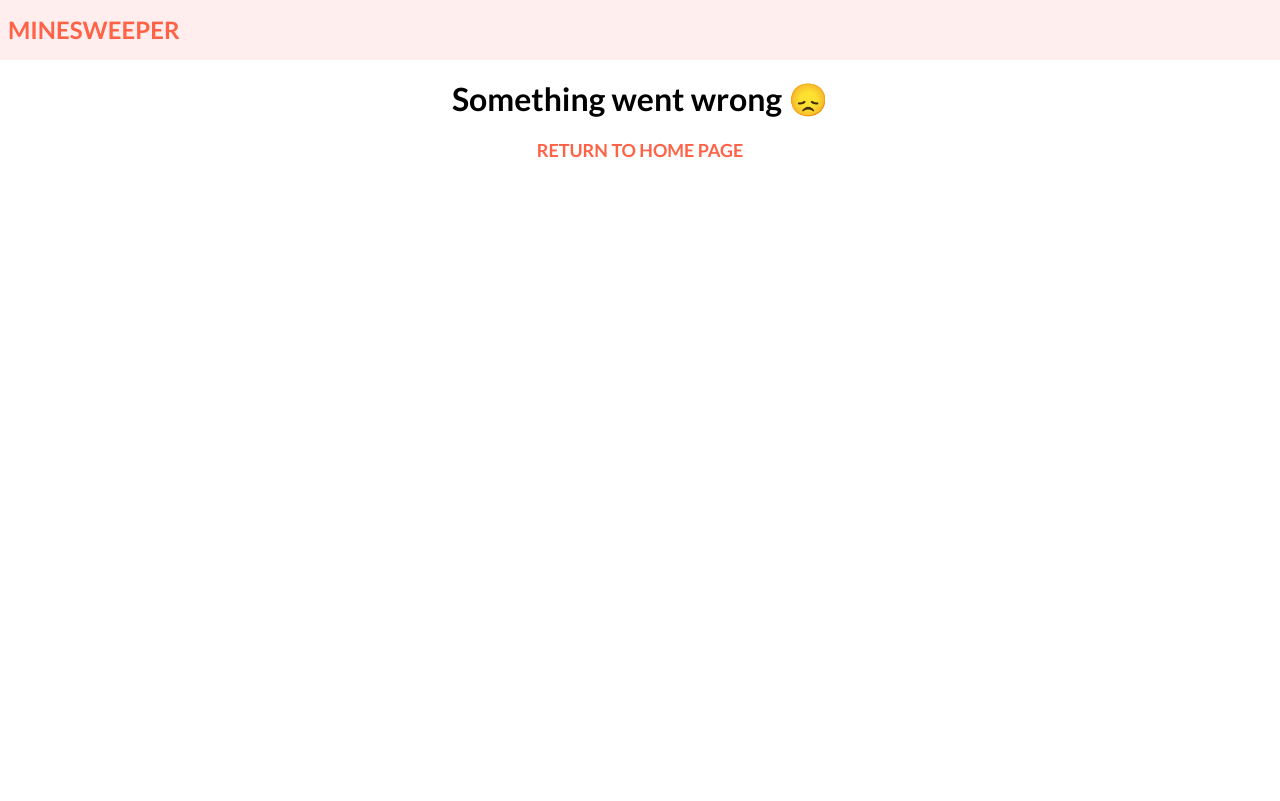
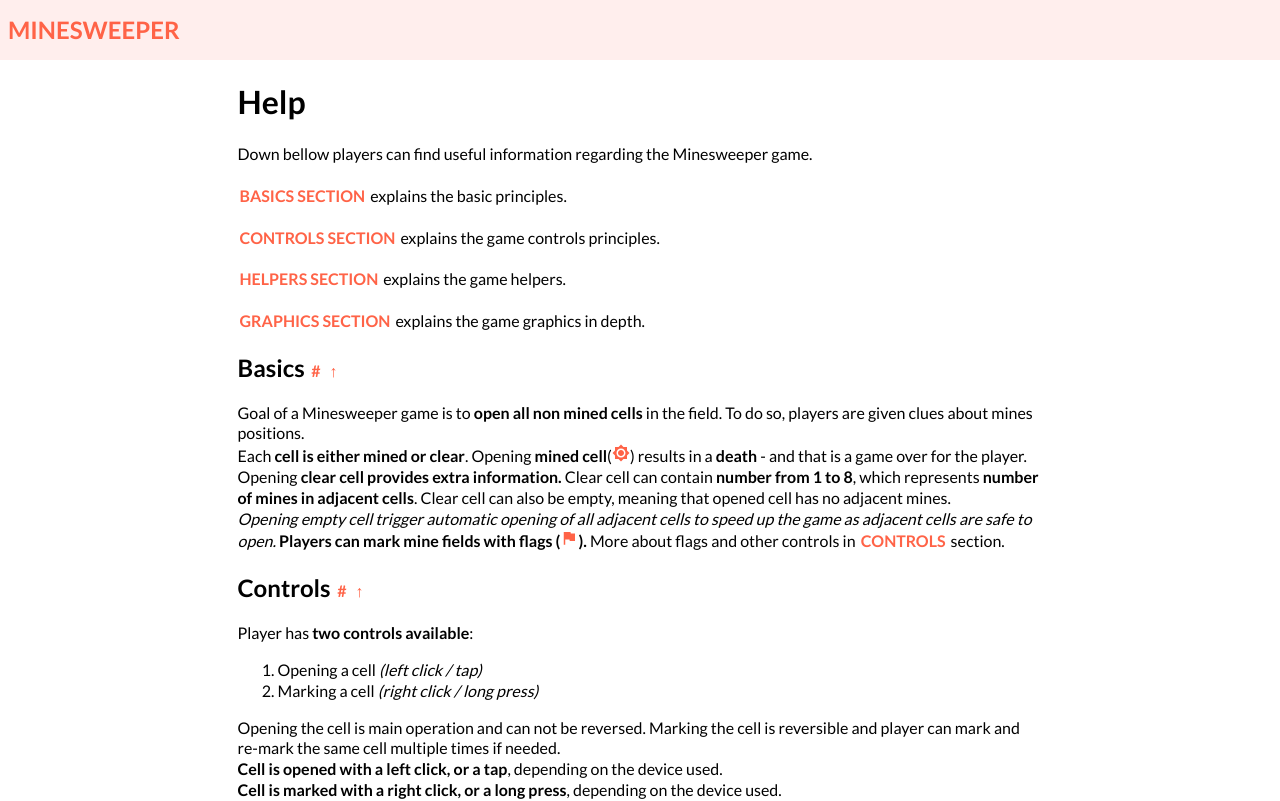
Before and after one commit to MSekrst/minesweeper, a React (Create React App) app: page /help in a window 1280 px wide. Shown: the top 801 px of the page. Built offline with nearby package versions, Linux system fonts and the light colour scheme.

Commit message:
Show help screen on route

```diff
--- a/src/App.tsx
+++ b/src/App.tsx
@@ -18,8 +18,8 @@ function App() {
       <main className="page-content">
         <Switch>
           <Route path="/" exact component={GameScreen} />
-          {/* <Route path="/help" exact component={HelpScreen} />
-          <Route path="/leaderboard" exact component={LeaderboardScreen} /> */}
+          <Route path="/help" exact component={HelpScreen} />
+          {/* <Route path="/leaderboard" exact component={LeaderboardScreen} /> */}
           <Route component={ErrorScreen} />
         </Switch>
       </main>
```
